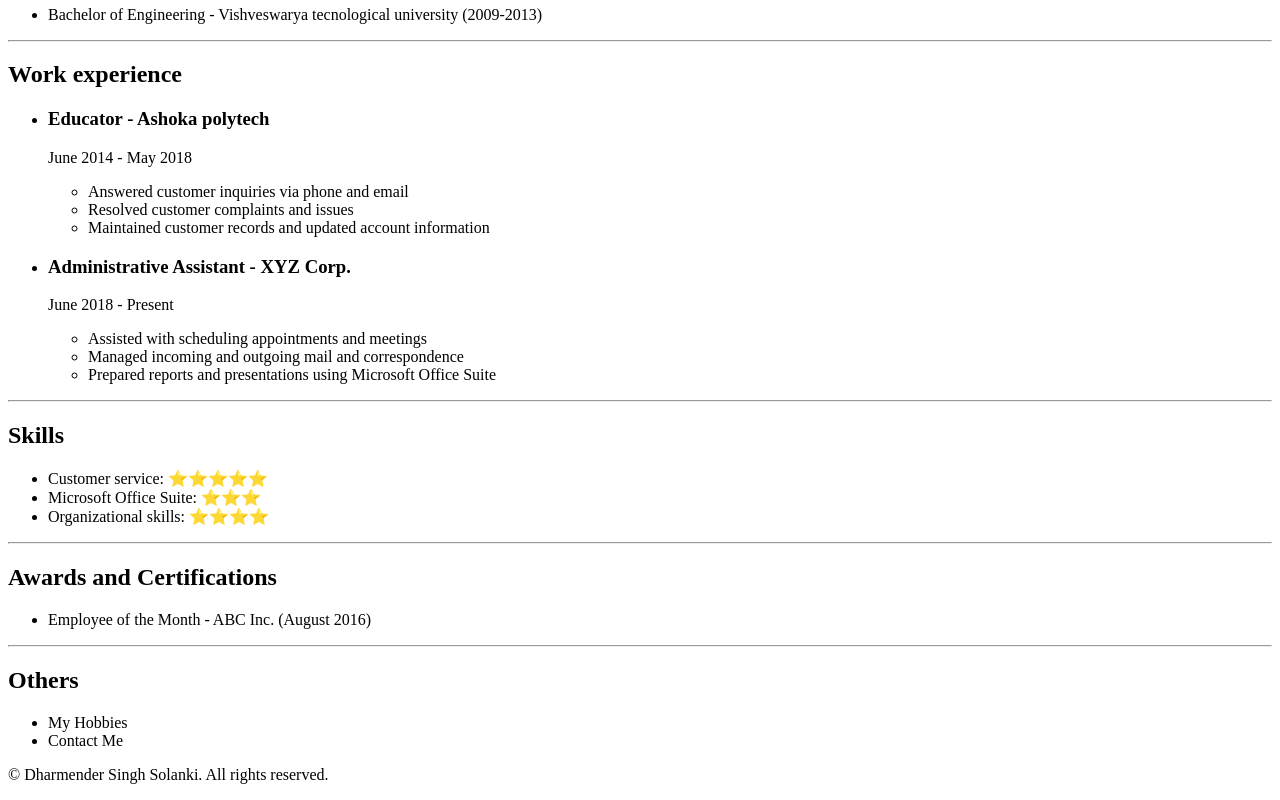
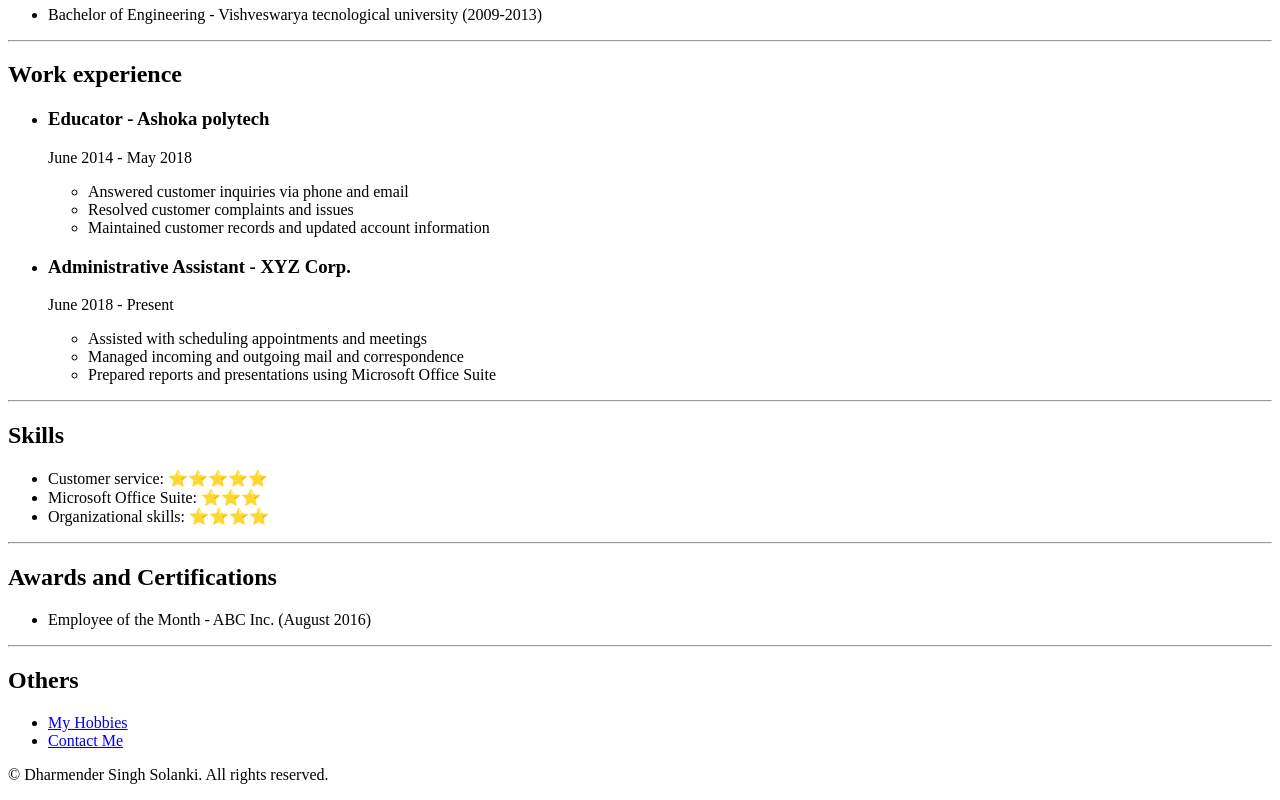
Before and after one commit to DarrenSolanki/capstone_project_1, a plain HTML site: page index.html in a window 1280 px wide. Shown: the part 348-1148 px from the top of the page. Drawn offline with Linux system fonts and the light colour scheme.

Commit message:
Adding to remote repo

```diff
--- a/index.html
+++ b/index.html
@@ -51,8 +51,8 @@
     <hr>
     <h2>Others</h2>
     <ul>
-        <li><a href=""></a>My Hobbies</li>
-        <li><a href=""></a>Contact Me</li>
+        <li><a href="./download.jpg">My Hobbies</a></li>
+        <li><a href="./download.jpg">Contact Me</a></li>
     </ul>
 <footer>
     <p>© Dharmender Singh Solanki. All rights reserved.</p>
```
